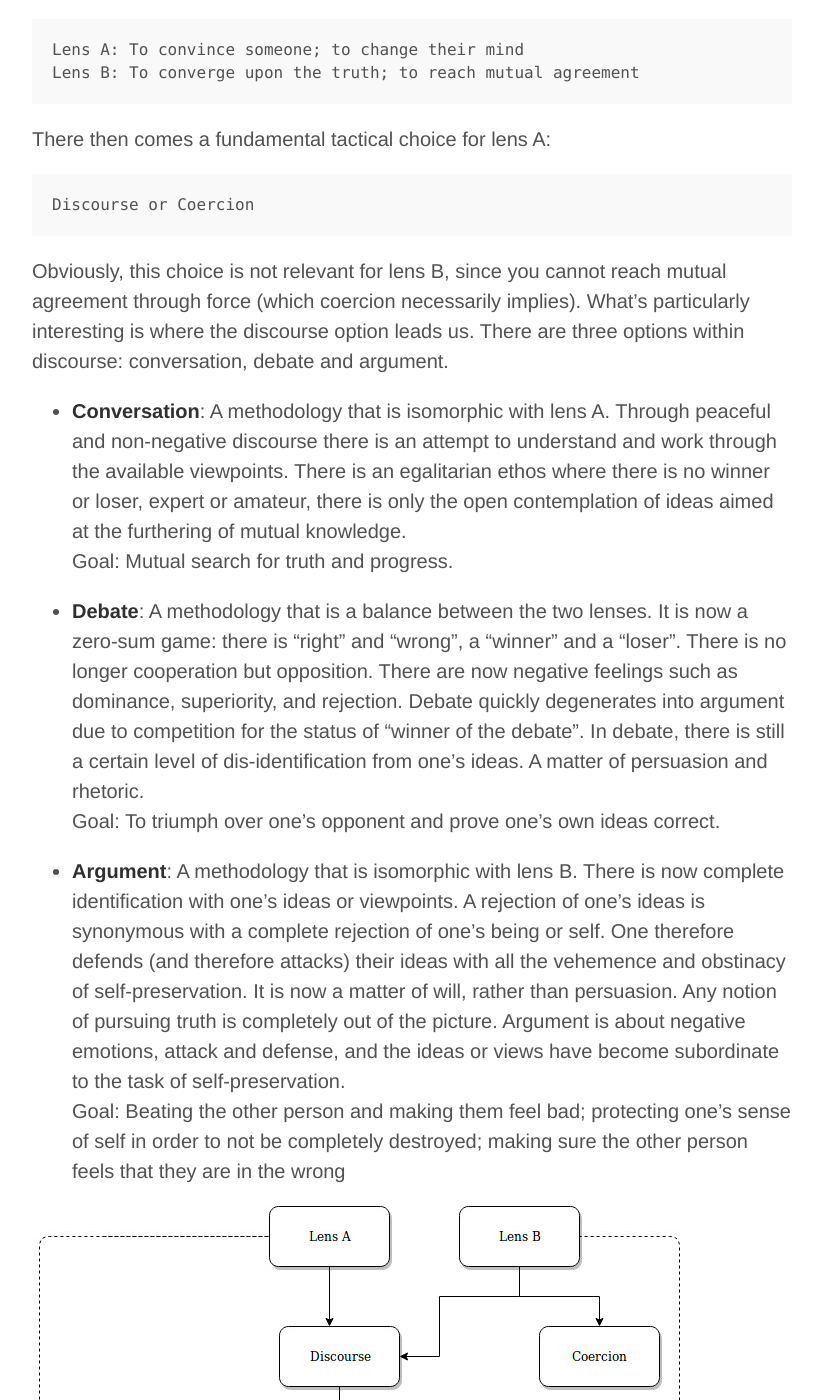
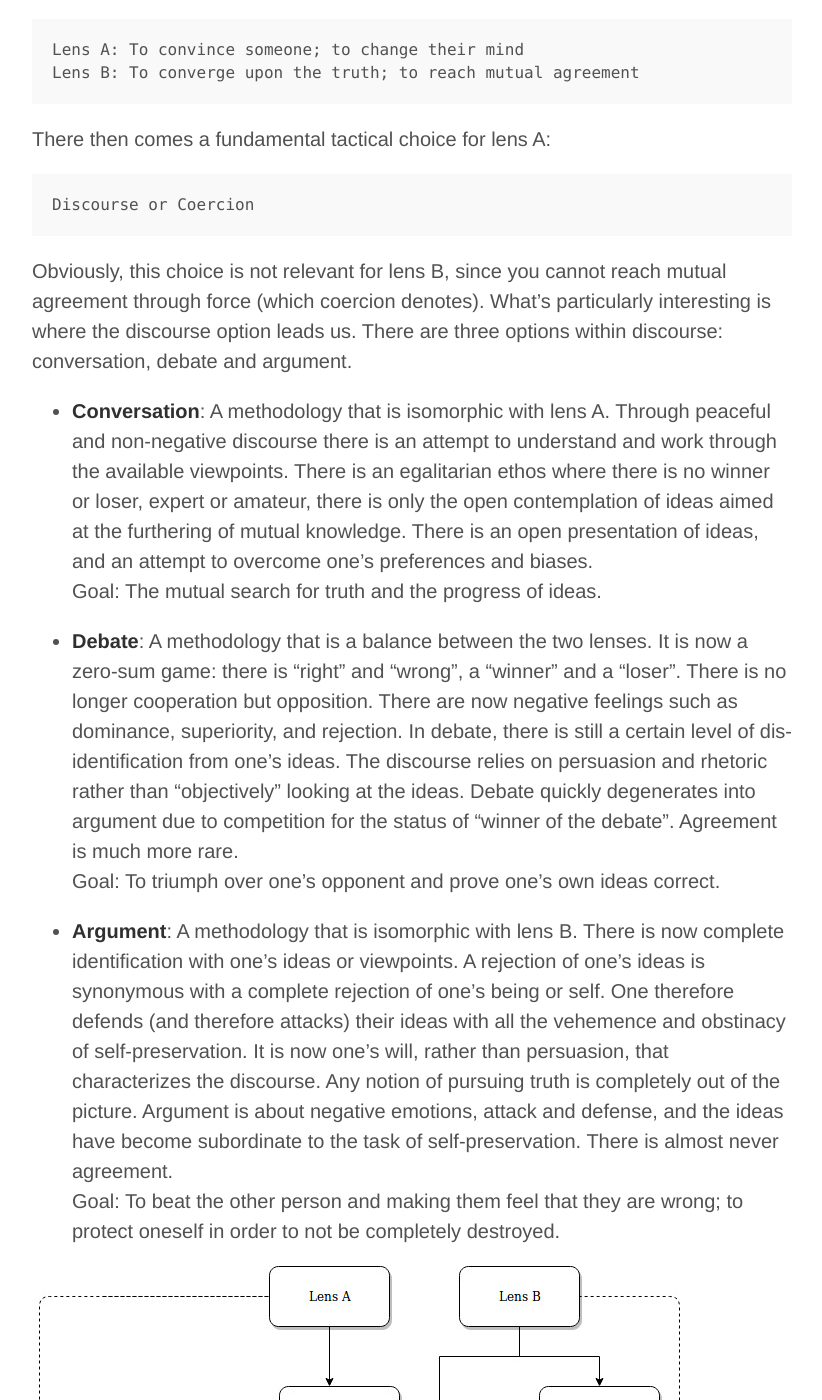
Before and after one commit to matthewsouthey/matthewsouthey.github.io, a Jekyll site: the page built from _posts/2017-09-22-conflict-agreement.md, in a window 1280 px wide and 1400 px high, scrolled down 500 px. Shown: the whole window, without its empty margins (228-1050 px from the left). Built offline with Jekyll 4.4.1, drawn with Linux system fonts in a browser that asks for light colours; some of the changed text lies outside the part shown.

Commit message:
Update 2017-09-22-conflict-agreement.md

````diff
--- a/_posts/2017-09-22-conflict-agreement.md
+++ b/_posts/2017-09-22-conflict-agreement.md
@@ -12,20 +12,20 @@ There then comes a fundamental tactical choice for lens A:
 ```
 Discourse or Coercion
 ```
-Obviously, this choice is not relevant for lens B, since you cannot reach mutual agreement through force (which coercion necessarily implies). What’s particularly interesting is where the discourse option leads us. There are three options within discourse: conversation, debate and argument.
+Obviously, this choice is not relevant for lens B, since you cannot reach mutual agreement through force (which coercion denotes). What’s particularly interesting is where the discourse option leads us. There are three options within discourse: conversation, debate and argument.
 
-+ **Conversation**: A methodology that is isomorphic with lens A. Through peaceful and non-negative discourse there is an attempt to understand and work through the available viewpoints. There is an egalitarian ethos where there is no winner or loser, expert or amateur, there is only the open contemplation of ideas aimed at the furthering of mutual knowledge.
-Goal: Mutual search for truth and progress.
++ **Conversation**: A methodology that is isomorphic with lens A. Through peaceful and non-negative discourse there is an attempt to understand and work through the available viewpoints. There is an egalitarian ethos where there is no winner or loser, expert or amateur, there is only the open contemplation of ideas aimed at the furthering of mutual knowledge. There is an open presentation of ideas, and an attempt to overcome one's preferences and biases.
+Goal: The mutual search for truth and the progress of ideas.
 
-+ **Debate**: A methodology that is a balance between the two lenses. It is now a zero-sum game: there is “right” and “wrong”, a “winner” and a “loser”. There is no longer cooperation but opposition. There are now negative feelings such as dominance, superiority, and rejection. Debate quickly degenerates into argument due to competition for the status of “winner of the debate”. In debate, there is still a certain level of dis-identification from one’s ideas. A matter of persuasion and rhetoric.
++ **Debate**: A methodology that is a balance between the two lenses. It is now a zero-sum game: there is “right” and “wrong”, a “winner” and a “loser”. There is no longer cooperation but opposition. There are now negative feelings such as dominance, superiority, and rejection. In debate, there is still a certain level of dis-identification from one’s ideas. The discourse relies on persuasion and rhetoric rather than "objectively" looking at the ideas. Debate quickly degenerates into argument due to competition for the status of “winner of the debate”. Agreement is much more rare.
 Goal: To triumph over one’s opponent and prove one’s own ideas correct.
 
-+ **Argument**: A methodology that is  isomorphic with lens B. There is now complete identification with one’s ideas or viewpoints. A rejection of one’s ideas is synonymous with a complete rejection of one’s being or self. One therefore defends (and therefore attacks) their ideas with all the vehemence and obstinacy of self-preservation. It is now a matter of will, rather than persuasion. Any notion of pursuing truth is completely out of the picture. Argument is about negative emotions, attack and defense, and the ideas or views have become subordinate to the task of self-preservation.
-Goal: Beating the other person and making them feel bad; protecting one’s sense of self in order to not be completely destroyed; making sure the other person feels that they are in the wrong
++ **Argument**: A methodology that is  isomorphic with lens B. There is now complete identification with one’s ideas or viewpoints. A rejection of one’s ideas is synonymous with a complete rejection of one’s being or self. One therefore defends (and therefore attacks) their ideas with all the vehemence and obstinacy of self-preservation. It is now one's will, rather than persuasion, that characterizes the discourse. Any notion of pursuing truth is completely out of the picture. Argument is about negative emotions, attack and defense, and the ideas have become subordinate to the task of self-preservation. There is almost never agreement.
+Goal: To beat the other person and making them feel that they are wrong; to protect oneself in order to not be completely destroyed.
 
 
 ![flowchart]({{site.baseurl}}/images/flowpattern.jpg)
 
-It is clear the most peaceful form of engagement is conversation, where there is an attempt to reach the truth together. What this requires is trust; the ideas are standing out there open and exposed with no emotional reinforcement or attachment to one’s sense of self. It is almost a paradox, the best way to change someone’s mind is when you are simply trying to get to the truth. Perhaps your ideas (not you) end up being incorrect and that would be okay – it’s not about being right.
+It is clear that the most peaceful form of engagement is conversation, where there is an attempt to get at the truth - what is important is the ideas they are presenting. What this requires is trust; the ideas are standing out there open and exposed with no emotional reinforcement or attachment to one’s sense of self. It is almost a paradox, the best way to change someone’s mind is when you are simply trying to get to the truth of the matter. Perhaps your ideas end up being incorrect and that would be okay – it’s not about being right.
 
 Interactions should be conversations, not arguments.
````
Also changed, not shown: other parts of _posts/2017-09-22-conflict-agreement.md (+1 -1 lines).
